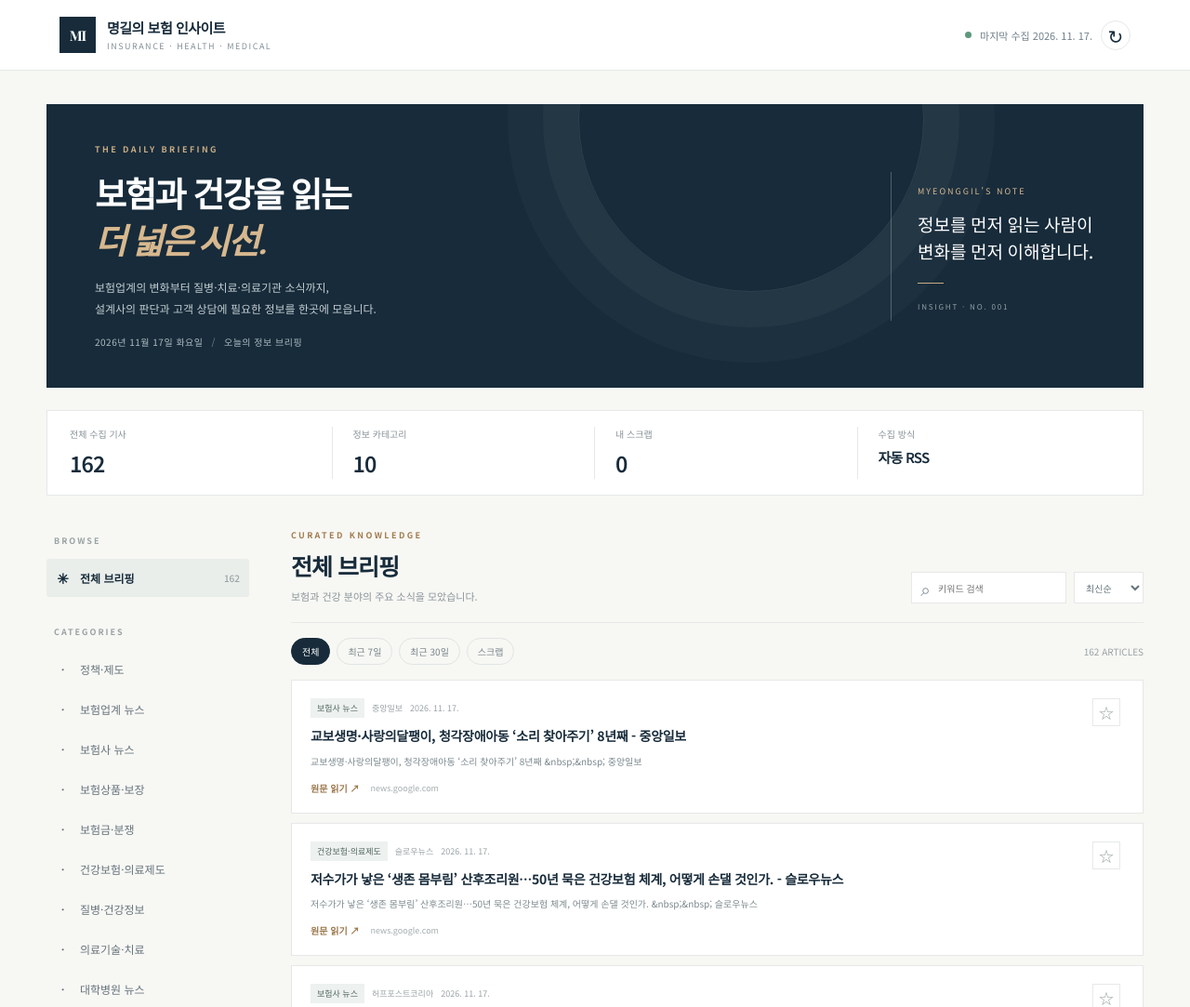
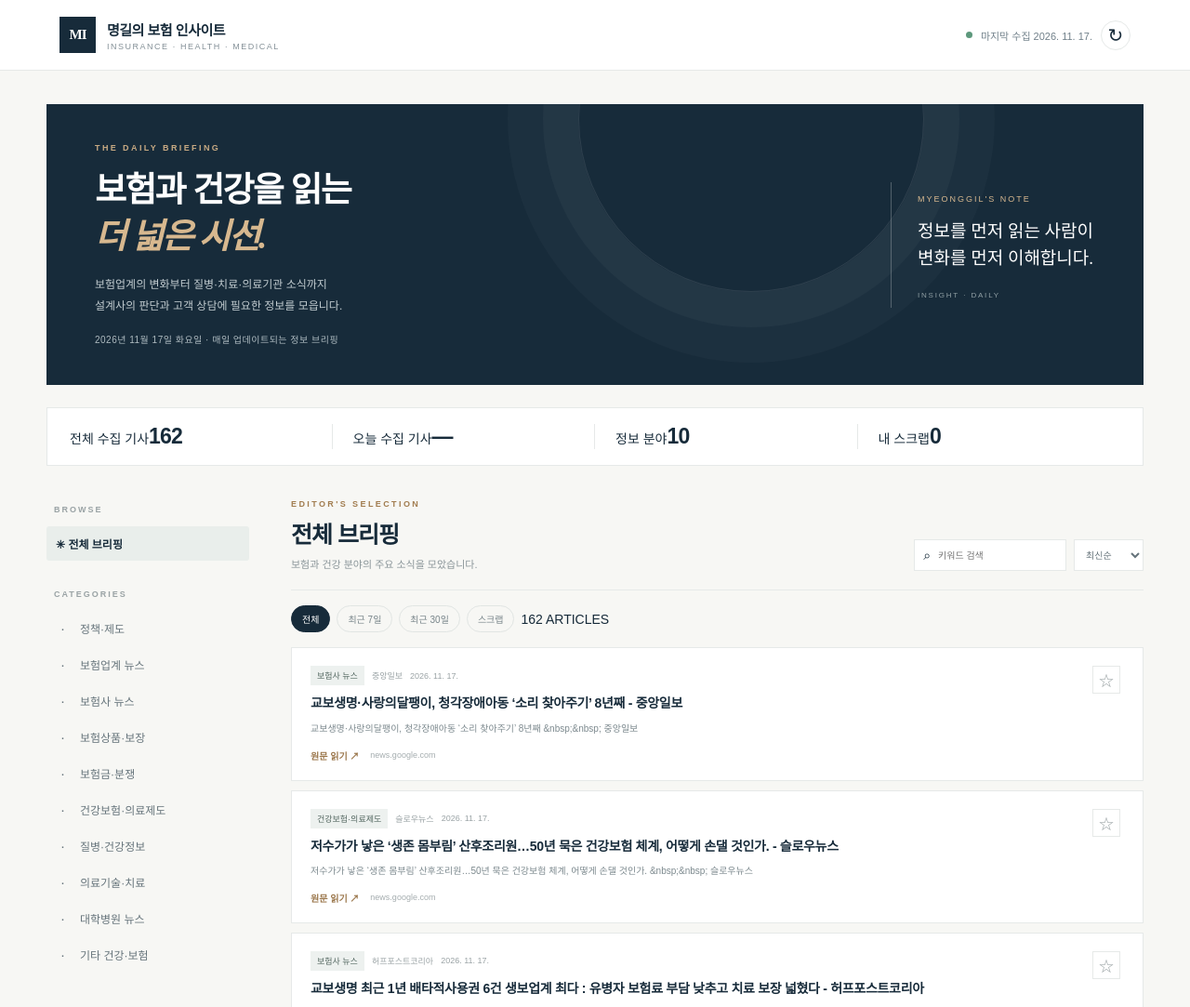
Before and after one commit to kimkwon2026/MII, a plain HTML site: page index.html in a window 1280 px wide. Shown: the top 1083 px of the page at 93% size. Drawn offline with nearby package versions, Linux system fonts and the light colour scheme.

Commit message:
Add files via upload

```diff
--- a/index.html
+++ b/index.html
@@ -1,101 +1,23 @@
 <!doctype html>
 <html lang="ko">
 <head>
-  <meta charset="utf-8">
-  <meta name="viewport" content="width=device-width, initial-scale=1">
-  <meta name="theme-color" content="#172b3a">
-  <meta name="description" content="보험설계사를 위한 보험·건강·의료 정보 큐레이션">
-  <title>명길의 보험 인사이트</title>
-  <link rel="preconnect" href="https://fonts.googleapis.com">
-  <link rel="preconnect" href="https://fonts.gstatic.com" crossorigin>
-  <link href="https://fonts.googleapis.com/css2?family=Noto+Sans+KR:wght@400;500;600;700;800&family=Playfair+Display:wght@600;700&display=swap" rel="stylesheet">
-  <link rel="stylesheet" href="styles.css">
+<meta charset="utf-8"><meta name="viewport" content="width=device-width, initial-scale=1, viewport-fit=cover">
+<meta name="theme-color" content="#172b3a"><meta name="description" content="보험설계사를 위한 보험·건강·의료 정보 브리핑">
+<title>명길의 보험 인사이트</title><link rel="stylesheet" href="styles.css">
 </head>
 <body>
-  <header class="topbar">
-    <a class="brand" href="#" aria-label="명길의 보험 인사이트 홈">
-      <span class="brand-mark">MI</span>
-      <span><strong>명길의 보험 인사이트</strong><small>INSURANCE · HEALTH · MEDICAL</small></span>
-    </a>
-    <div class="top-actions">
-      <span class="live-dot"></span><span class="updated" id="updatedAt">업데이트 확인 중</span>
-      <button class="icon-button" id="refreshBtn" title="새로고침" aria-label="새로고침">↻</button>
-    </div>
-  </header>
-
-  <main class="page">
-    <section class="hero">
-      <div class="hero-copy">
-        <p class="eyebrow">THE DAILY BRIEFING</p>
-        <h1>보험과 건강을 읽는<br><em>더 넓은 시선.</em></h1>
-        <p class="hero-desc">보험업계의 변화부터 질병·치료·의료기관 소식까지,<br class="desktop-only"> 설계사의 판단과 고객 상담에 필요한 정보를 한곳에 모읍니다.</p>
-        <div class="hero-meta"><span id="todayLabel"></span><span class="meta-divider">/</span><span>오늘의 정보 브리핑</span></div>
-      </div>
-      <div class="hero-note">
-        <span class="note-kicker">Myeonggil's note</span>
-        <p>정보를 먼저 읽는 사람이<br>변화를 먼저 이해합니다.</p>
-        <span class="note-line"></span>
-        <small>INSIGHT · NO. 001</small>
-      </div>
-    </section>
-
-    <section class="stats" aria-label="기사 현황">
-      <div><span class="stat-label">전체 수집 기사</span><strong id="totalCount">—</strong></div>
-      <div><span class="stat-label">정보 카테고리</span><strong>10</strong></div>
-      <div><span class="stat-label">내 스크랩</span><strong id="savedCount">0</strong></div>
-      <div><span class="stat-label">수집 방식</span><strong class="stat-small">자동 RSS</strong></div>
-    </section>
-
-    <section class="content-layout">
-      <aside class="sidebar">
-        <div class="side-heading">BROWSE</div>
-        <button class="nav-item active" data-category="all"><span>✳</span> 전체 브리핑 <b id="allBadge">—</b></button>
-        <div class="side-heading side-heading-spaced">CATEGORIES</div>
-        <div id="categoryNav"></div>
-        <div class="sidebar-bottom">
-          <div class="source-symbol">↗</div>
-          <strong>원문 중심의 정보 큐레이션</strong>
-          <p>모든 기사는 원문 출처와 게시일을 확인할 수 있습니다.</p>
-        </div>
-      </aside>
-
-      <section class="feed">
-        <div class="feed-head">
-          <div>
-            <p class="eyebrow dark-eyebrow">CURATED KNOWLEDGE</p>
-            <h2 id="feedTitle">전체 브리핑</h2>
-            <p class="feed-subtitle" id="feedSubtitle">보험과 건강 분야의 주요 소식을 모았습니다.</p>
-          </div>
-          <div class="feed-controls">
-            <label class="search-box"><span>⌕</span><input id="searchInput" type="search" placeholder="키워드 검색" aria-label="기사 검색"></label>
-            <select id="sortSelect" aria-label="정렬"><option value="new">최신순</option><option value="old">오래된순</option></select>
-          </div>
-        </div>
-
-        <div class="filter-row">
-          <button class="filter-chip active" data-filter="all">전체</button>
-          <button class="filter-chip" data-filter="7">최근 7일</button>
-          <button class="filter-chip" data-filter="30">최근 30일</button>
-          <button class="filter-chip" data-filter="saved">스크랩</button>
-          <span class="result-count" id="resultCount"></span>
-        </div>
-
-        <div id="notice" class="notice" hidden></div>
-        <div id="articleList" class="article-list" aria-live="polite"></div>
-        <div id="emptyState" class="empty-state" hidden>
-          <div>⌕</div><strong>조건에 맞는 기사가 없습니다.</strong><p>다른 검색어나 카테고리를 선택해 보세요.</p>
-        </div>
-        <div class="feed-footer" id="feedFooter">기사의 제목과 요약은 원문 제공 정보를 바탕으로 표시됩니다.</div>
-      </section>
-    </section>
-
-    <section class="editorial-bottom">
-      <div><p class="eyebrow dark-eyebrow">A NOTE FOR ADVISORS</p><h2>읽고, 이해하고,<br><em>고객에게 연결하기.</em></h2></div>
-      <p>보험·의료 정보는 게시 시점과 적용 기준에 따라 달라질 수 있습니다. 실제 상품 안내, 보험금 청구 및 의료 상담 전에는 반드시 해당 기관의 최신 원문과 약관을 확인하세요.</p>
-    </section>
-  </main>
-
-  <footer><span>© <span id="year"></span> 명길의 보험 인사이트</span><span>Independent information curation · 출처별 원문 링크 제공</span></footer>
-  <script src="app.js"></script>
-</body>
-</html>
+<header class="topbar"><a class="brand" href="#home"><span class="brand-mark">MI</span><span><strong>명길의 보험 인사이트</strong><small>INSURANCE · HEALTH · MEDICAL</small></span></a><div class="top-actions"><span class="live-dot"></span><span id="updatedAt">업데이트 확인 중</span><button id="refreshBtn" class="icon-button" aria-label="새로고침">↻</button></div></header>
+<main class="page" id="home">
+<section class="hero"><div><p class="eyebrow">THE DAILY BRIEFING</p><h1>보험과 건강을 읽는<br><em>더 넓은 시선.</em></h1><p class="hero-desc">보험업계의 변화부터 질병·치료·의료기관 소식까지<br>설계사의 판단과 고객 상담에 필요한 정보를 모읍니다.</p><div class="hero-meta"><span id="todayLabel"></span><span> · 매일 업데이트되는 정보 브리핑</span></div></div><div class="hero-note"><span class="note-kicker">MYEONGGIL'S NOTE</span><p>정보를 먼저 읽는 사람이<br>변화를 먼저 이해합니다.</p><small>INSIGHT · DAILY</small></div></section>
+<section class="stats"><div><span>전체 수집 기사</span><strong id="totalCount">—</strong></div><div><span>오늘 수집 기사</span><strong id="todayCount">—</strong></div><div><span>정보 분야</span><strong>10</strong></div><div><span>내 스크랩</span><strong id="savedCount">0</strong></div></section>
+<section class="content-layout"><aside class="sidebar"><div class="side-heading">BROWSE</div><button class="nav-item active" data-category="all">✳ 전체 브리핑</button><div class="side-heading side-heading-spaced">CATEGORIES</div><div id="categoryNav"></div></aside>
+<section class="feed">
+<div class="feed-head"><div><p class="eyebrow dark-eyebrow">EDITOR'S SELECTION</p><h2 id="feedTitle">오늘의 핵심 뉴스 TOP 10</h2><p class="feed-subtitle" id="feedSubtitle">최신성과 카테고리 다양성을 고려해 주요 소식을 골랐습니다.</p></div><div class="feed-controls"><label class="search-box">⌕ <input id="searchInput" type="search" placeholder="키워드 검색"></label><select id="sortSelect"><option value="new">최신순</option><option value="old">오래된순</option></select></div></div>
+<div class="filter-row"><button class="filter-chip active" data-filter="all">전체</button><button class="filter-chip" data-filter="7">최근 7일</button><button class="filter-chip" data-filter="30">최근 30일</button><button class="filter-chip" data-filter="saved">스크랩</button><span id="resultCount"></span></div>
+<div id="notice" class="notice" hidden></div><div id="articleList" class="article-list"></div><div id="emptyState" class="empty-state" hidden>조건에 맞는 기사가 없습니다.</div><p class="disclaimer">정보 요약은 RSS 제공 설명을 바탕으로 합니다. 보험 보장·약관 및 의료 판단은 반드시 최신 공식 원문을 확인하세요.</p>
+</section></section>
+<section class="editorial-bottom"><div><p class="eyebrow dark-eyebrow">A NOTE FOR ADVISORS</p><h2>읽고, 이해하고,<br><em>고객에게 연결하기.</em></h2></div><p>현재 버전은 기사 수집·분류·스크랩 중심의 정보 큐레이션입니다. 보험금 지급 가능성이나 진단·치료를 단정하지 않으며, 실제 상담 전 약관과 공식 자료 확인을 권장합니다.</p></section>
+</main>
+<nav class="bottom-nav" aria-label="주요 메뉴"><a href="#home" class="bottom-link active" data-tab="home"><span>⌂</span>홈</a><a href="#feed" class="bottom-link" data-tab="insurance" data-jump="insurance"><span>▤</span>보험</a><a href="#feed" class="bottom-link" data-tab="health" data-jump="health"><span>♡</span>건강</a><a href="#feed" class="bottom-link" data-tab="hospital" data-jump="hospital"><span>＋</span>병원</a><a href="#feed" class="bottom-link" data-tab="saved" data-jump="saved"><span>☆</span>스크랩</a></nav>
+<footer>© <span id="year"></span> 명길의 보험 인사이트 · 원문 출처 제공</footer>
+<script src="app.js"></script></body></html>
```
